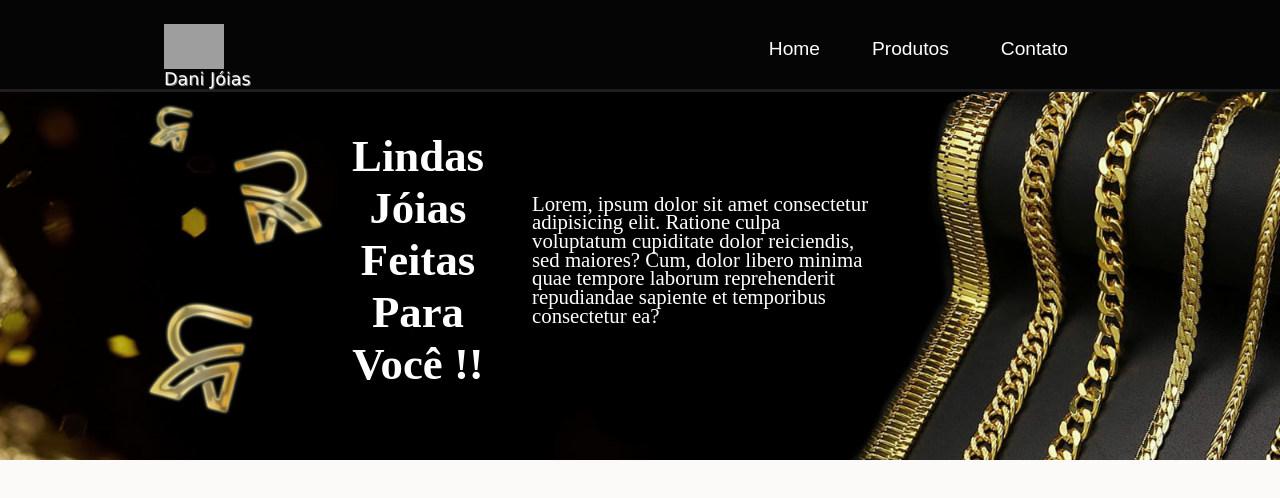
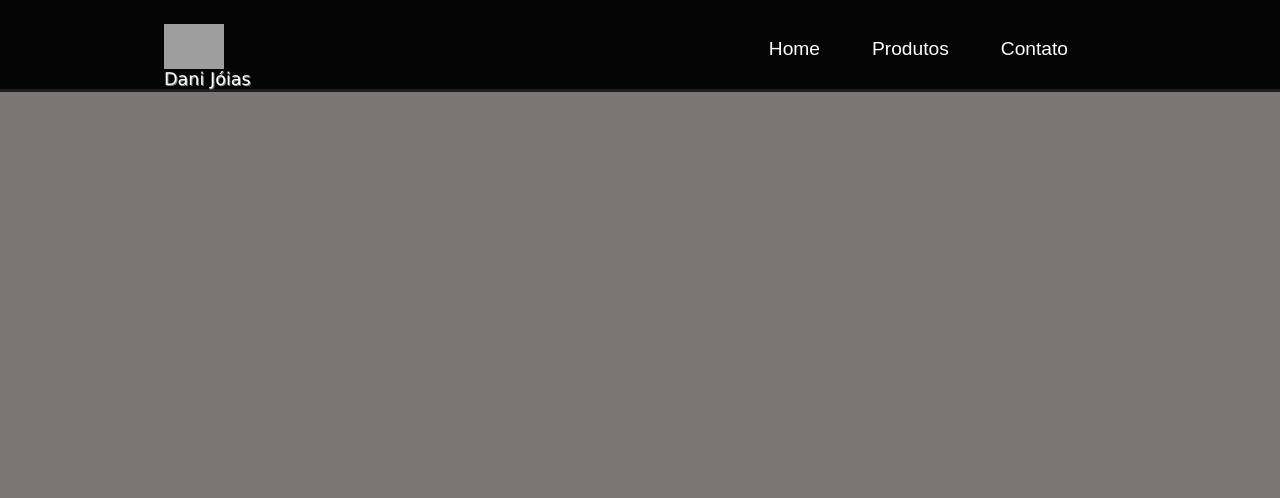
Before and after one commit to Eder-Teixeira/danijoias, a plain HTML site: page pagina2.html in a window 1280 px wide. Drawn offline with Linux system fonts and the light colour scheme; grey boxes are pictures that could not be loaded.

Commit message:
treinando

```diff
--- a/pagina2.css
+++ b/pagina2.css
@@ -1,9 +1,8 @@
 body {
-    background-color: #fcf9f9;
+    background-color: #7a7676;
 }
-banner {
+.banner {
     background-image: url(imagens/banner-fazer-pedidonovo.jpg);
-
     background-size: cover;
     background-repeat: no-repeat;
     background-position: center;
--- a/pagina2.html
+++ b/pagina2.html
@@ -12,7 +12,7 @@
 </head>
 
 <body>
-    <header>
+
     <header class="cabecalho">
 
         <section>
@@ -25,7 +25,6 @@
             <nav class="menu">
 
                 <ul>
-
                     <li><a href="index.html">Home</a></li>
                     <li><a href=#>Produtos</a></li>
                     <li><a href="#">Contato</a></li>
@@ -36,18 +35,13 @@
         </section>
 
     </header>
-        <main>
+
     <!-- Imagem cabeçalho  -->
     <main>
         <div class="banner">
-            <section class="container" id="home">
-                <h1>Lindas Jóias Feitas Para Você !!</h1>
-                <p>Lorem, ipsum dolor sit amet consectetur adipisicing elit. Ratione culpa voluptatum cupiditate dolor
-                    reiciendis, sed maiores? Cum, dolor libero minima quae tempore laborum reprehenderit repudiandae
-                    sapiente et temporibus consectetur ea?</p>
-            </section>
+
         </div>
-    </main>
+
     </main>
 
 </body>
```
Also changed, not shown: index.html (+1 -0 lines). Lines whose indentation alone changed are shown as unchanged.
